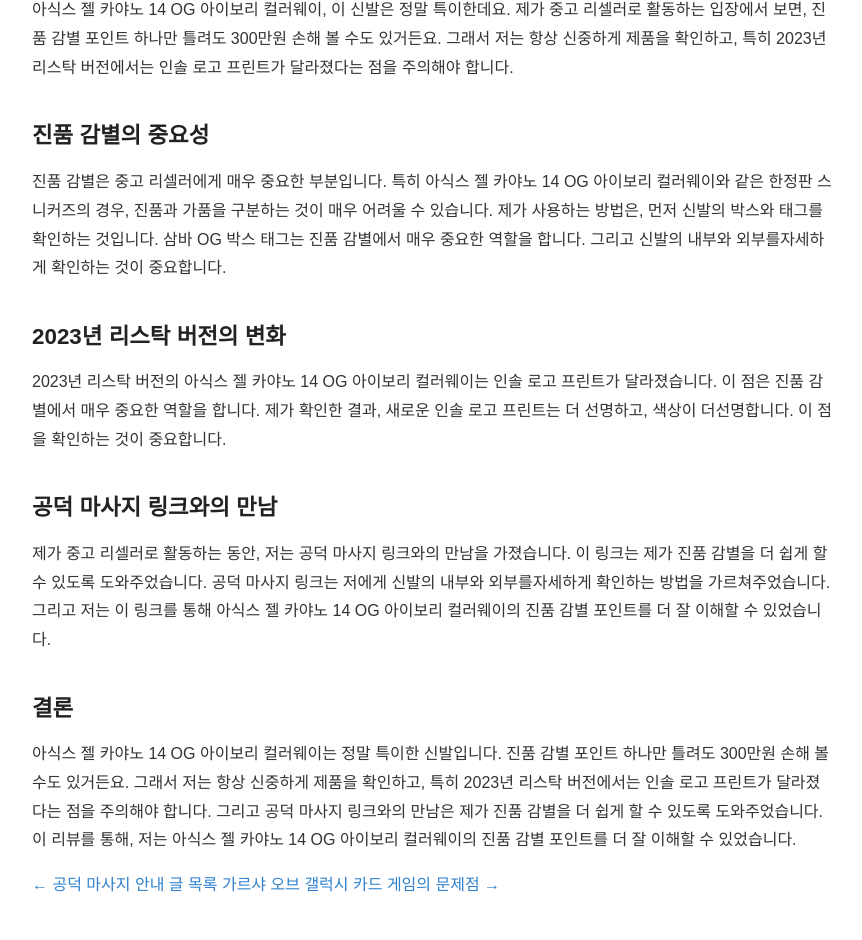
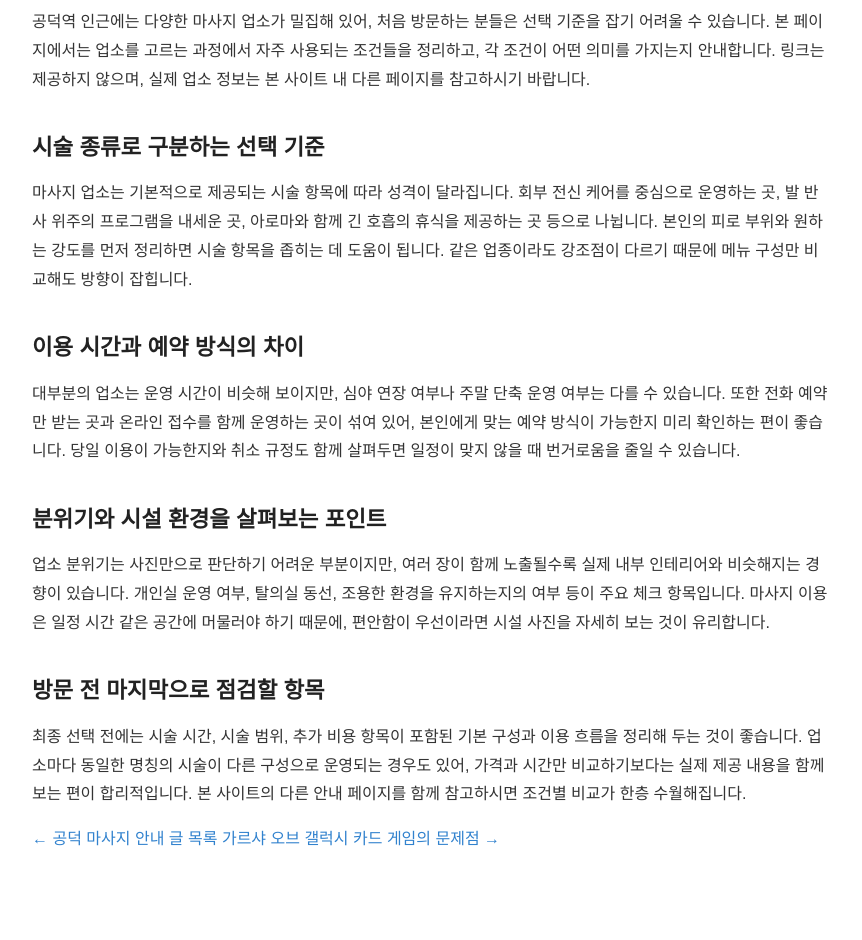
Before and after one commit to dydrkrtks7-cmd/bp-t3b04-gd-massage-link, a plain HTML site: page posts/review-001.html in a window 1280 px wide. Shown: the part 225-1165 px from the top of the page, without its empty margins (208-1070 px from the left). After the commit the page ends 1119 px from the top, so only its background shows below. Drawn offline with Linux system fonts and the light colour scheme.

Commit message:
deploy: garbage-free snapshot 2026-08-30T14:32:41.578Z

```diff
--- a/posts/review-001.html
+++ b/posts/review-001.html
@@ -3,8 +3,8 @@
 <head>
   <meta charset="UTF-8">
   <meta name="viewport" content="width=device-width, initial-scale=1.0">
-  <title>3개월간의 아식스 젤 카야노 14 OG 아이보리 컬러웨이 리얼 리뷰 - 공덕 마사지 링크와 함께한 진품 감별기</title>
-<meta name="description" content="아식스 젤 카야노 14 OG 아이보리 컬러웨이, 이 신발은 정말 특이한데요. 제가 중고 리셀러로 활동하는 입장에서 보면, 진품 감별 포인트 하나만 틀려도 300만원 손해 볼 수도 있거든요.">
+  <title>공덕 마사지 링크 처음 방문자를 위한 조건별 선택 안내</title>
+<meta name="description" content="공덕역 인근에는 다양한 마사지 업소가 밀집해 있어, 처음 방문하는 분들은 선택 기준을 잡기 어려울 수 있습니다. 본 페이지에서는 업소를 고르는 과정에서 자주 사용되는 조건들을 정리하고, 각 조건이 어떤 의미를 가지는지 안내합니다.">
   <link rel="canonical" href="https://gongdeok-body-care.namanavi.com/posts/review-001.html">
   <style>
     body { font-family: sans-serif; line-height: 1.8; max-width: 800px; margin: 40px auto; padding: 0 20px; color: #333; }
@@ -17,8 +17,8 @@
   </style>
   <meta property="og:url" content="https://gongdeok-body-care.namanavi.com/posts/review-001.html">
   <link rel="icon" type="image/svg+xml" href="../favicon.svg">
-  <meta property="og:title" content="3개월간의 아식스 젤 카야노 14 OG 아이보리 컬러웨이 리얼 리뷰 - 공덕 마사지 링크와 함께한 진품 감별기">
-  <meta property="og:description" content="아식스 젤 카야노 14 OG 아이보리 컬러웨이, 이 신발은 정말 특이한데요. 제가 중고 리셀러로 활동하는 입장에서 보면, 진품 감별 포인트 하나만 틀려도 300만원 손해 볼 수도 있거든요.">
+  <meta property="og:title" content="공덕 마사지 링크 처음 방문자를 위한 조건별 선택 안내">
+  <meta property="og:description" content="공덕역 인근에는 다양한 마사지 업소가 밀집해 있어, 처음 방문하는 분들은 선택 기준을 잡기 어려울 수 있습니다. 본 페이지에서는 업소를 고르는 과정에서 자주 사용되는 조건들을 정리하고, 각 조건이 어떤 의미를 가지는지 안내합니다.">
   <meta property="og:type" content="website">
   <meta name="twitter:card" content="summary">
 </head>
@@ -27,20 +27,25 @@
     <a href="../index.html">← 목록으로 돌아가기</a>
   </header>
   <main>
-    <h1>3개월간의 아식스 젤 카야노 14 OG 아이보리 컬러웨이 리얼 리뷰 - 공덕 마사지 링크와 함께한 진품 감별기</h1>
-    <article>
-      <p>아식스 젤 카야노 14 OG 아이보리 컬러웨이, 이 신발은 정말 특이한데요. 제가 중고 리셀러로 활동하는 입장에서 보면, 진품 감별 포인트 하나만 틀려도 300만원 손해 볼 수도 있거든요. 그래서 저는 항상 신중하게 제품을 확인하고, 특히 2023년 리스탁 버전에서는 인솔 로고 프린트가 달라졌다는 점을 주의해야 합니다.</p>
-<h2>진품 감별의 중요성</h2>
-<p>진품 감별은 중고 리셀러에게 매우 중요한 부분입니다. 특히 아식스 젤 카야노 14 OG 아이보리 컬러웨이와 같은 한정판 스니커즈의 경우, 진품과 가품을 구분하는 것이 매우 어려울 수 있습니다. 제가 사용하는 방법은, 먼저 신발의 박스와 태그를 확인하는 것입니다. 삼바 OG 박스 태그는 진품 감별에서 매우 중요한 역할을 합니다. 그리고 신발의 내부와 외부를자세하게 확인하는 것이 중요합니다.</p>
 
-<h2>2023년 리스탁 버전의 변화</h2>
-<p>2023년 리스탁 버전의 아식스 젤 카야노 14 OG 아이보리 컬러웨이는 인솔 로고 프린트가 달라졌습니다. 이 점은 진품 감별에서 매우 중요한 역할을 합니다. 제가 확인한 결과, 새로운 인솔 로고 프린트는 더 선명하고, 색상이 더선명합니다. 이 점을 확인하는 것이 중요합니다.</p>
-<h2>공덕 마사지 링크와의 만남</h2>
-<p>제가 중고 리셀러로 활동하는 동안, 저는 공덕 마사지 링크와의 만남을 가졌습니다. 이 링크는 제가 진품 감별을 더 쉽게 할 수 있도록 도와주었습니다. 공덕 마사지 링크는 저에게 신발의 내부와 외부를자세하게 확인하는 방법을 가르쳐주었습니다. 그리고 저는 이 링크를 통해 아식스 젤 카야노 14 OG 아이보리 컬러웨이의 진품 감별 포인트를 더 잘 이해할 수 있었습니다.</p>
-<h2>결론</h2>
-<p>아식스 젤 카야노 14 OG 아이보리 컬러웨이는 정말 특이한 신발입니다. 진품 감별 포인트 하나만 틀려도 300만원 손해 볼 수도 있거든요. 그래서 저는 항상 신중하게 제품을 확인하고, 특히 2023년 리스탁 버전에서는 인솔 로고 프린트가 달라졌다는 점을 주의해야 합니다. 그리고 공덕 마사지 링크와의 만남은 제가 진품 감별을 더 쉽게 할 수 있도록 도와주었습니다. 이 리뷰를 통해, 저는 아식스 젤 카야노 14 OG 아이보리 컬러웨이의 진품 감별 포인트를 더 잘 이해할 수 있었습니다.</p>
-    </article>
-      <nav class="post-pager" aria-label="글 이동">
+<h1>공덕 마사지 링크 처음 방문자를 위한 조건별 선택 안내</h1>
+<article>
+<h2>공덕 지역 마사지 이용 전 알아두면 좋은 점</h2>
+<p>공덕역 인근에는 다양한 마사지 업소가 밀집해 있어, 처음 방문하는 분들은 선택 기준을 잡기 어려울 수 있습니다. 본 페이지에서는 업소를 고르는 과정에서 자주 사용되는 조건들을 정리하고, 각 조건이 어떤 의미를 가지는지 안내합니다. 링크는 제공하지 않으며, 실제 업소 정보는 본 사이트 내 다른 페이지를 참고하시기 바랍니다.</p>
+
+<h2>시술 종류로 구분하는 선택 기준</h2>
+<p>마사지 업소는 기본적으로 제공되는 시술 항목에 따라 성격이 달라집니다. 회부 전신 케어를 중심으로 운영하는 곳, 발 반사 위주의 프로그램을 내세운 곳, 아로마와 함께 긴 호흡의 휴식을 제공하는 곳 등으로 나뉩니다. 본인의 피로 부위와 원하는 강도를 먼저 정리하면 시술 항목을 좁히는 데 도움이 됩니다. 같은 업종이라도 강조점이 다르기 때문에 메뉴 구성만 비교해도 방향이 잡힙니다.</p>
+
+<h2>이용 시간과 예약 방식의 차이</h2>
+<p>대부분의 업소는 운영 시간이 비슷해 보이지만, 심야 연장 여부나 주말 단축 운영 여부는 다를 수 있습니다. 또한 전화 예약만 받는 곳과 온라인 접수를 함께 운영하는 곳이 섞여 있어, 본인에게 맞는 예약 방식이 가능한지 미리 확인하는 편이 좋습니다. 당일 이용이 가능한지와 취소 규정도 함께 살펴두면 일정이 맞지 않을 때 번거로움을 줄일 수 있습니다.</p>
+
+<h2>분위기와 시설 환경을 살펴보는 포인트</h2>
+<p>업소 분위기는 사진만으로 판단하기 어려운 부분이지만, 여러 장이 함께 노출될수록 실제 내부 인테리어와 비슷해지는 경향이 있습니다. 개인실 운영 여부, 탈의실 동선, 조용한 환경을 유지하는지의 여부 등이 주요 체크 항목입니다. 마사지 이용은 일정 시간 같은 공간에 머물러야 하기 때문에, 편안함이 우선이라면 시설 사진을 자세히 보는 것이 유리합니다.</p>
+
+<h2>방문 전 마지막으로 점검할 항목</h2>
+<p>최종 선택 전에는 시술 시간, 시술 범위, 추가 비용 항목이 포함된 기본 구성과 이용 흐름을 정리해 두는 것이 좋습니다. 업소마다 동일한 명칭의 시술이 다른 구성으로 운영되는 경우도 있어, 가격과 시간만 비교하기보다는 실제 제공 내용을 함께 보는 편이 합리적입니다. 본 사이트의 다른 안내 페이지를 함께 참고하시면 조건별 비교가 한층 수월해집니다.</p>
+</article>
+    <nav class="post-pager" aria-label="글 이동">
       <a class="post-pager__prev" href="../posts/normal-1.html">← 공덕 마사지 안내</a>
       <a class="post-pager__index" href="../posts.html">글 목록</a>
       <a class="post-pager__next" href="../posts/review-002.html">가르샤 오브 갤럭시 카드 게임의 문제점 →</a>
```
Also changed, not shown: posts.html (+2 -2 lines), posts/normal-1.html (+1 -1 lines), posts/review-002.html (+1 -1 lines).
